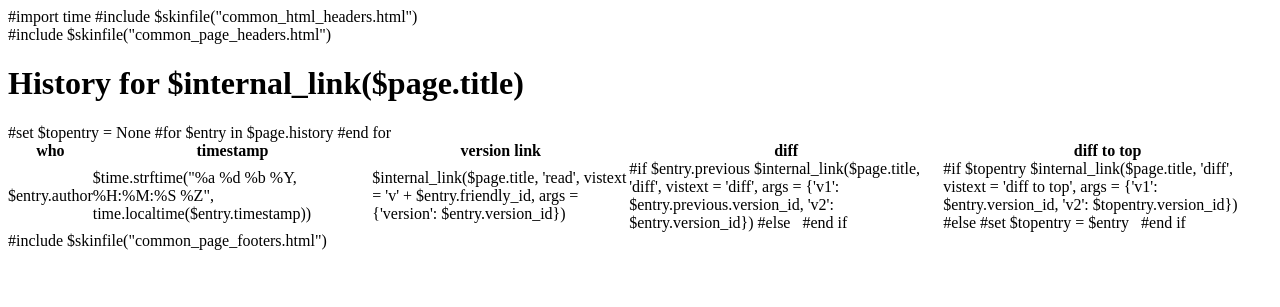
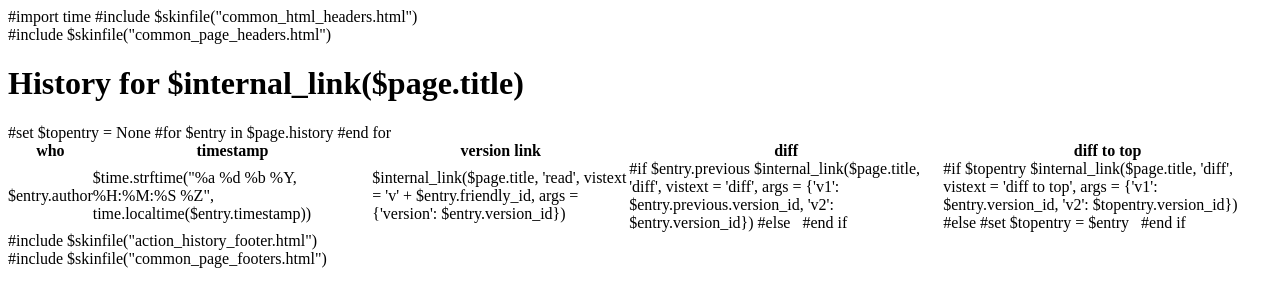
Before and after one commit to tonyg/pyle2, a Python web app: template templates/action_history.html in a window 1280 px wide. Shown: the top 307 px of the page. Run offline with Jinja, Linux system fonts and the light colour scheme; the template is opened without the code that fills it, so the values that code supplies are empty.

Commit message:
Hook for history-page footer info.
darcs-hash:20080523182245-e82e2-5c103e97eb92c5a25ad5b0b68308eba10cc86ddf.gz

```diff
--- a/templates/action_history.html
+++ b/templates/action_history.html
@@ -48,6 +48,7 @@
 	</tr>
 	#end for
       </table>
+      #include $skinfile("action_history_footer.html")
       <div class="footer">
 	#include $skinfile("common_page_footers.html")
       </div>
```
Also changed, not shown: templates/action_history_footer.html (added).
